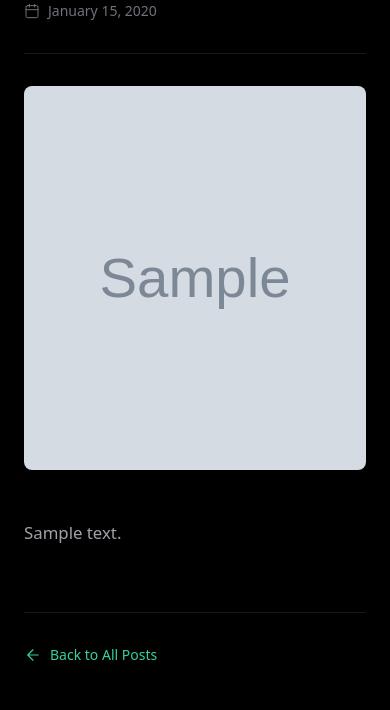
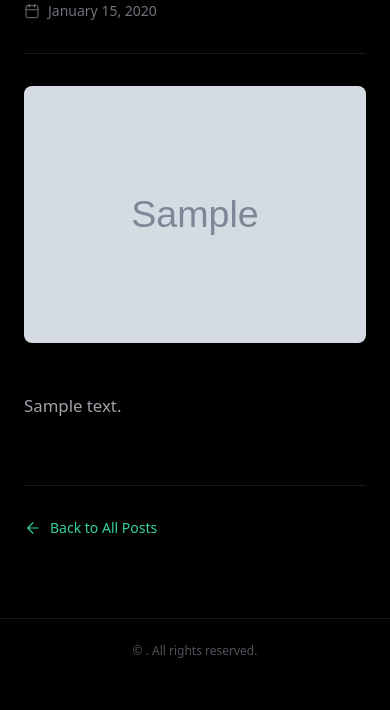
Before and after one commit to sanjeevz3009/PortfolioV2, a Python web app: template theme/templates/article.html in a window 390 px wide. Shown: the part 279-989 px from the top of the page. After the commit the page ends 937 px from the top, so only its background shows below. Run offline with Jinja, Linux system fonts and the light colour scheme; the template is opened without the code that fills it: most values are stand-ins (such as "Sample title", 1, 10 or a date in 2020); grey boxes marked "Sample" are stand-in pictures; style sheets or scripts are compiled from the project's sources.

Commit message:
fix: update image styling for better responsiveness in article template

```diff
--- a/theme/templates/article.html
+++ b/theme/templates/article.html
@@ -90,7 +90,7 @@
             {% if article.cover_image %}
                 <img src="{{ article.cover_image }}"
                      alt="{{ article.title }}"
-                     class="w-50 h-96 object-cover rounded-lg mb-12" />
+                     class="w-full h-auto rounded-lg mb-12" />
             {% else %}
                 <div class="h-96 bg-gradient-to-br from-emerald-400/20 to-black rounded-lg mb-12 flex items-center justify-center"
                      aria-hidden="true">
```
